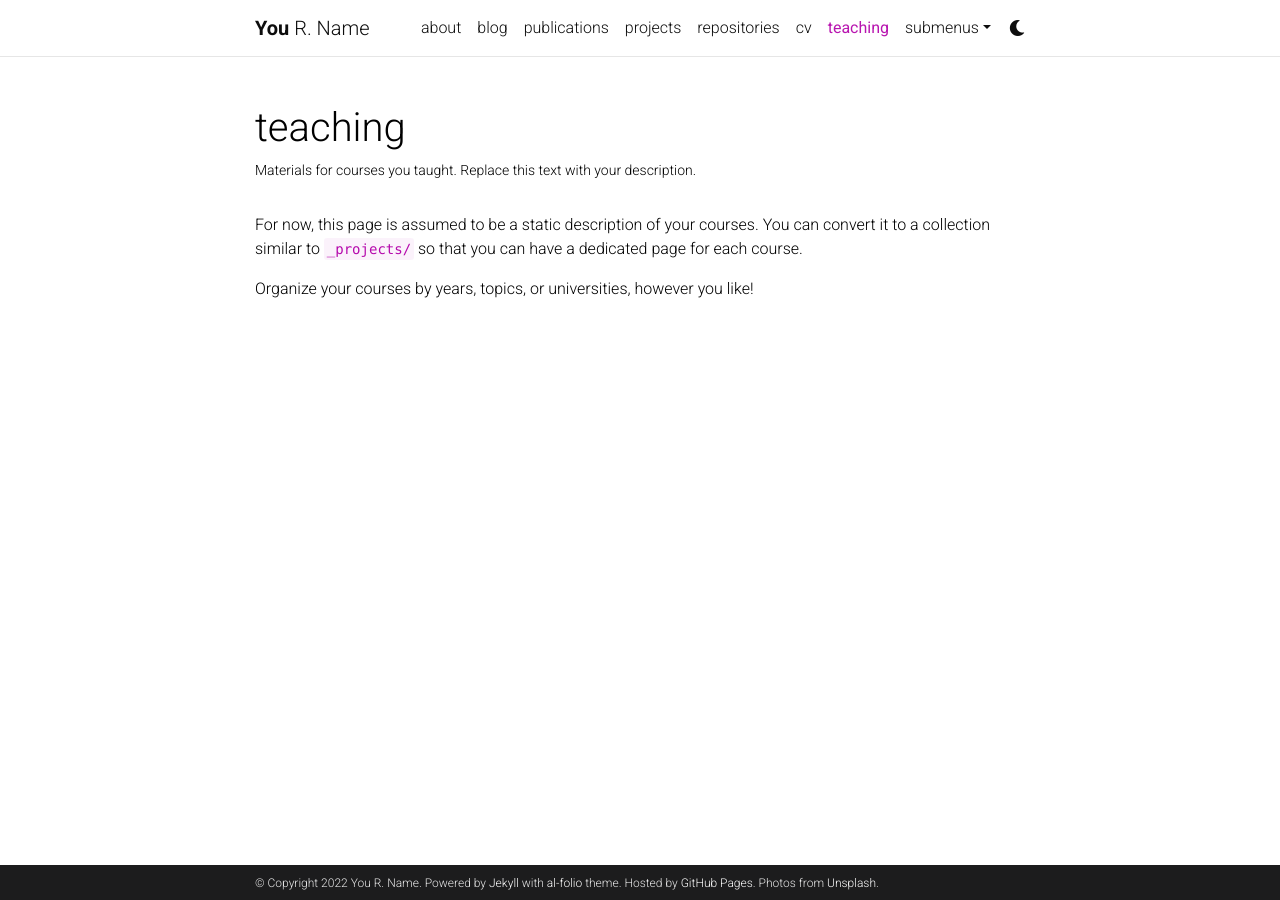
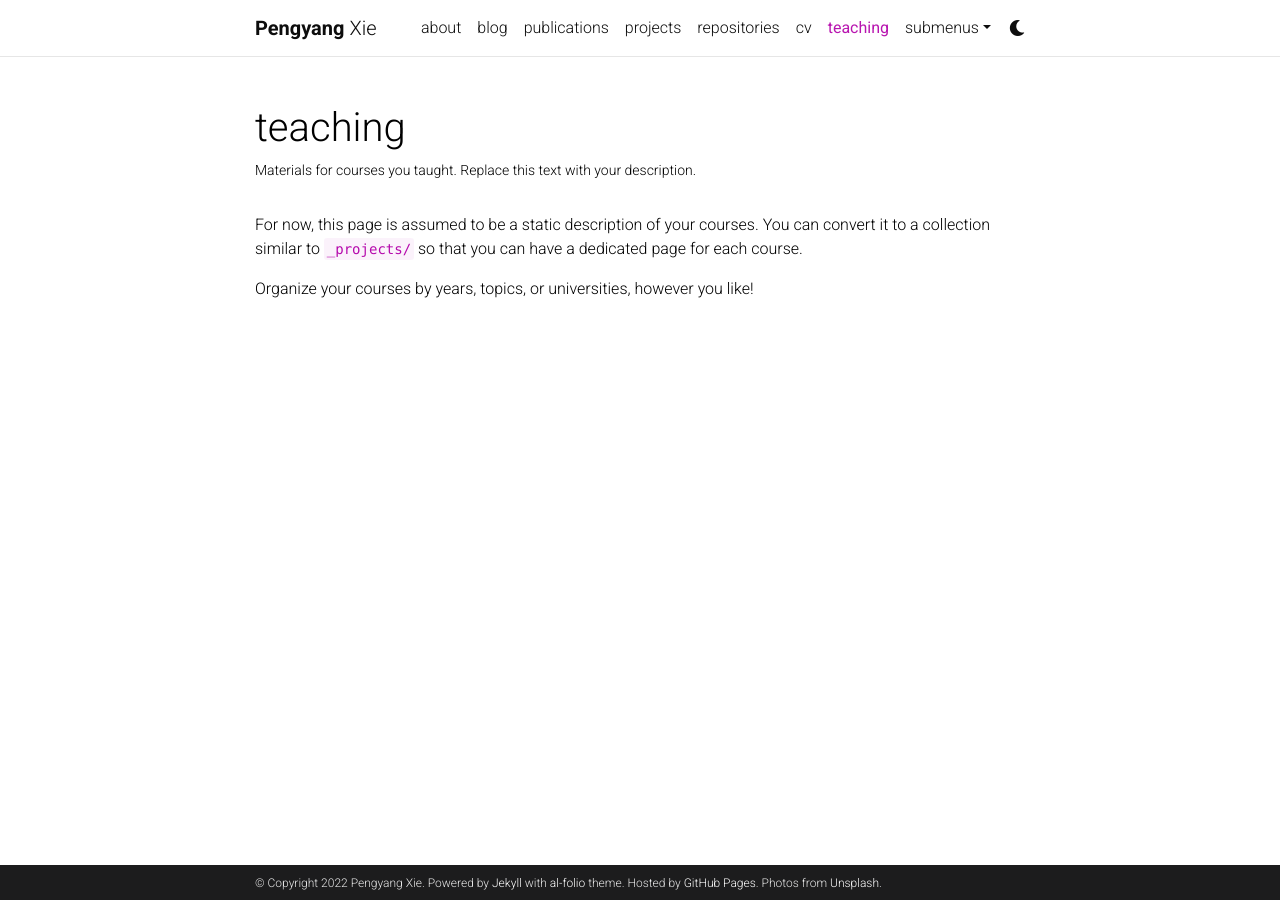
Before and after one commit to Mokoghost/mokoghost.github.io, a Jekyll site: the page built from _pages/teaching.md, in a window 1280 px wide. Built offline with Jekyll 4.4.1, drawn with Linux system fonts in a browser that asks for light colours; comment, search, counter and statistics services are not loaded; a style sheet for code colours, icons or effects is not loaded.

Commit message:
update some personal info

```diff
--- a/_config.yml
+++ b/_config.yml
@@ -3,10 +3,10 @@
 # -----------------------------------------------------------------------------
 
 title: blank # the website title (if blank, full name will be used instead)
-first_name: You
-middle_name: R.
-last_name: Name
-email: you@example.com
+first_name: Pengyang
+middle_name:
+last_name: Xie
+email: p.xie22@ic.ac.uk
 description: > # the ">" symbol means to ignore newlines until "footer_text:"
   A simple, whitespace theme for academics. Based on [*folio](https://github.com/bogoli/-folio) design.
 footer_text: >
@@ -18,8 +18,8 @@ keywords: jekyll, jekyll-theme, academic-website, portfolio-website  # add your
 lang: en # the language of your site (for example: en, fr, cn, ru, etc.)
 icon: ⚛️  # the emoji used as the favicon (alternatively, provide image name in /assets/img/)
 
-url: https://alshedivat.github.io # the base hostname & protocol for your site
-baseurl: /al-folio # the subpath of your site, e.g. /blog/
+url: https://mokoghost.github.io # the base hostname & protocol for your site
+baseurl:  # the subpath of your site, e.g. /blog/
 last_updated: false # set to true if you want to display last updated in the footer
 impressum_path:  # set to path to include impressum link in the footer, use the same path as permalink in a page, helps to conform with EU GDPR
 
```
